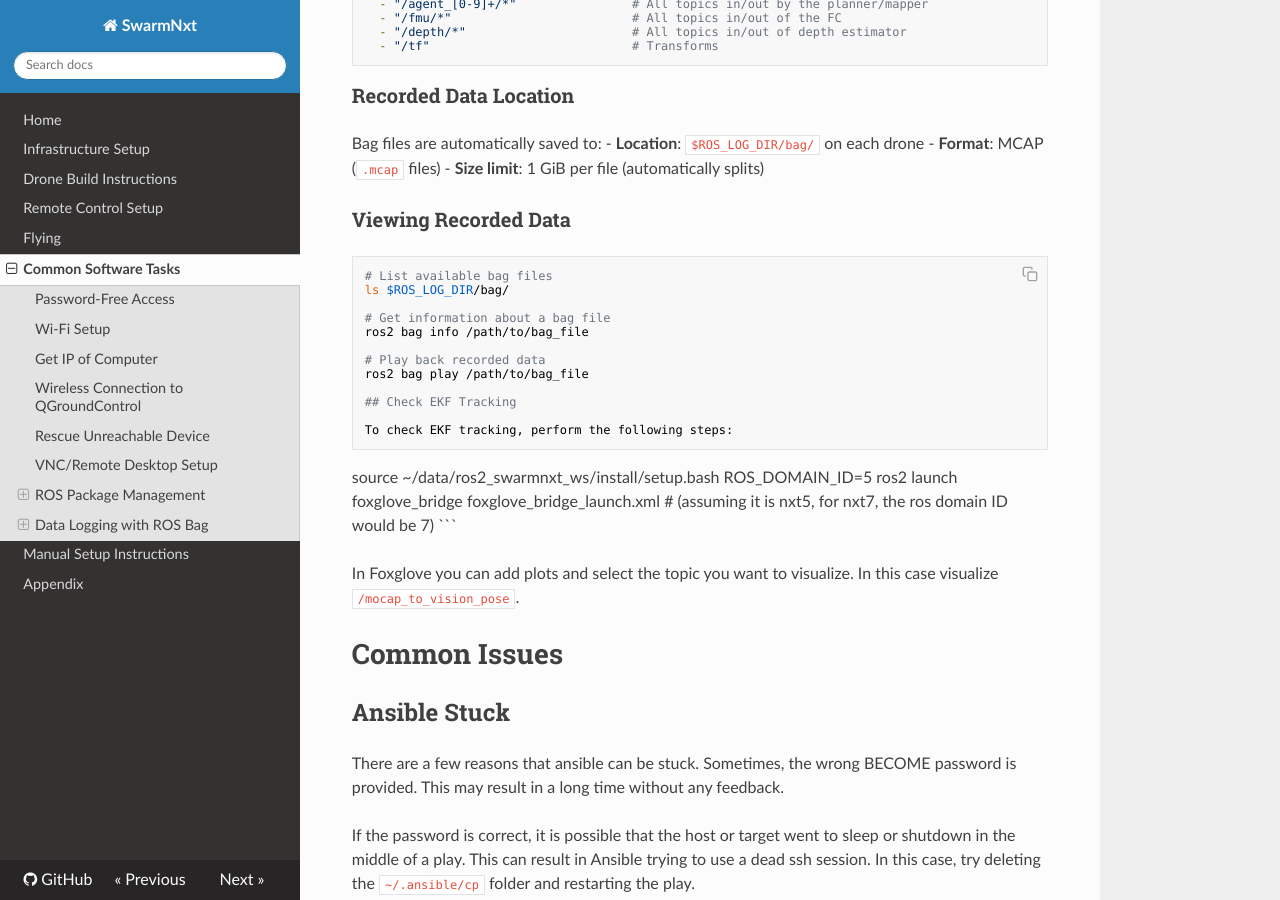
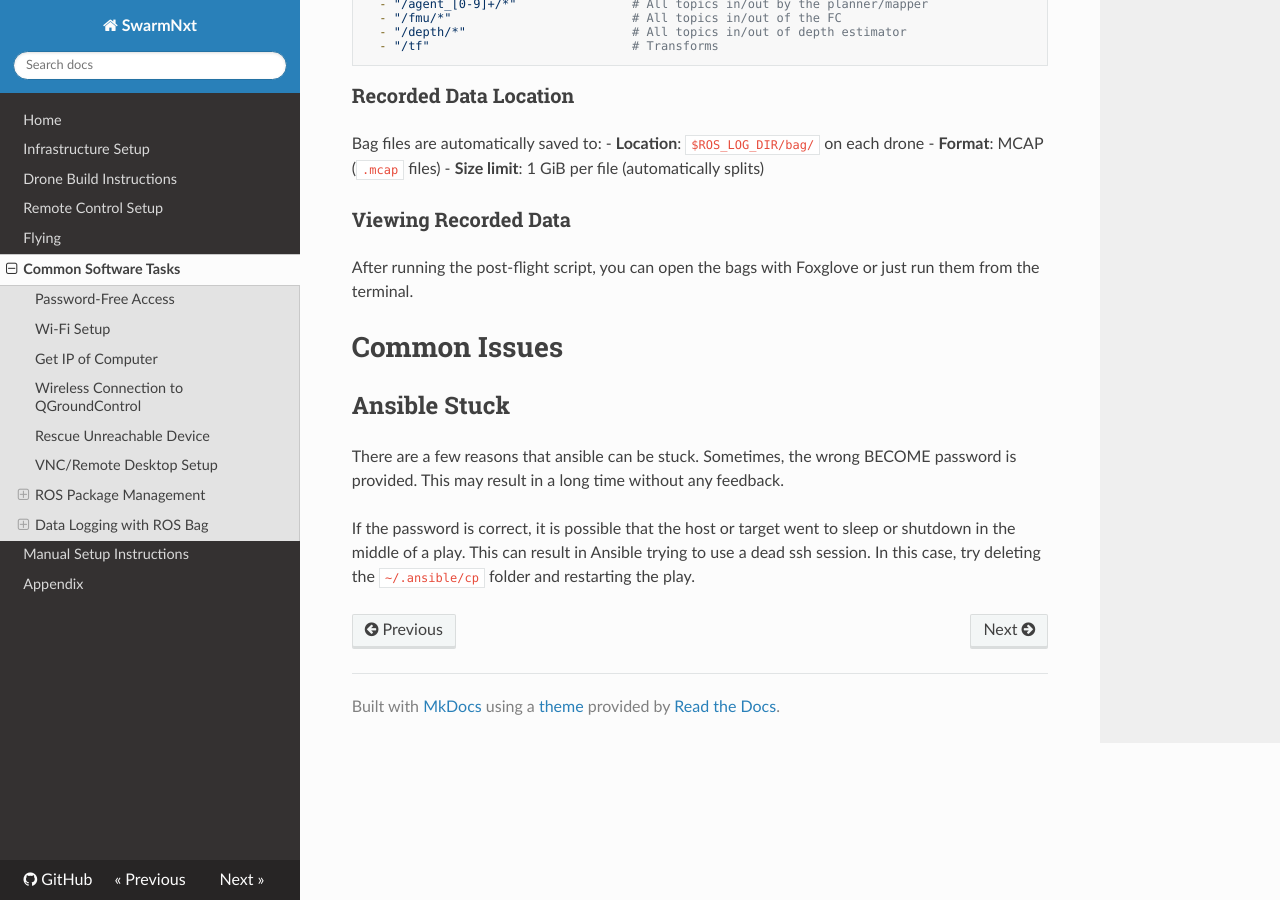
Before and after one commit to lis-epfl/swarm-nxt, an MkDocs documentation site: the page built from docs/software-common-tasks.md, in a window 1280 px wide and 900 px high, scrolled down 3722 px. Built offline with MkDocs 1.6.1, drawn with Linux system fonts in a browser that asks for light colours; nearby versions of some CDN libraries.

Commit message:
update docs

````diff
--- a/docs/software-common-tasks.md
+++ b/docs/software-common-tasks.md
@@ -155,26 +155,7 @@ Bag files are automatically saved to:
 
 ### Viewing Recorded Data
 
-```bash
-# List available bag files
-ls $ROS_LOG_DIR/bag/
-
-# Get information about a bag file
-ros2 bag info /path/to/bag_file
-
-# Play back recorded data
-ros2 bag play /path/to/bag_file
-
-## Check EKF Tracking
-
-To check EKF tracking, perform the following steps:
-```
-source ~/data/ros2_swarmnxt_ws/install/setup.bash
-ROS_DOMAIN_ID=5 ros2 launch foxglove_bridge foxglove_bridge_launch.xml # (assuming it is nxt5, for nxt7, the ros domain ID would be 7)
-```
-
-In Foxglove you can add plots and select the topic you want to visualize. In this case visualize `/mocap_to_vision_pose`.
-
+After running the post-flight script, you can open the bags with Foxglove or just run them from the terminal.
 
 # Common Issues
 
````
Also changed, not shown: docs/flying.md (+1 -1 lines).
